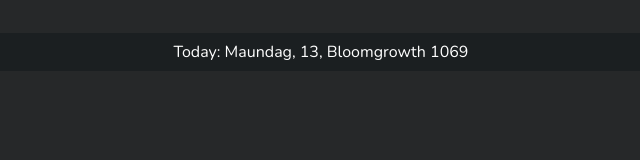
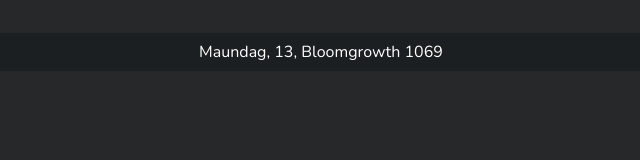
Before and after one commit to vethera/notion, a plain HTML site: page today.html in a window 1280 px wide. Shown: the full height of the page, 319-959 px from the left. Drawn offline with nearby package versions, Linux system fonts and the light colour scheme.

Commit message:
Update today.html

```diff
--- a/today.html
+++ b/today.html
@@ -168,7 +168,7 @@ function CalendarControl() {
       document.querySelector(
         ".calendar"
       ).innerHTML += `<div class="calendar-inner">
-      <div class="calendar-today-date">Today:
+      <div class="calendar-today-date">
         ${calendarControl.calWeekDays[calendarControl.localDate.getDay()]},
         ${calendarControl.localDate.getDate()},
         ${calendarControl.calMonthName[calendarControl.localDate.getMonth()]}
```
